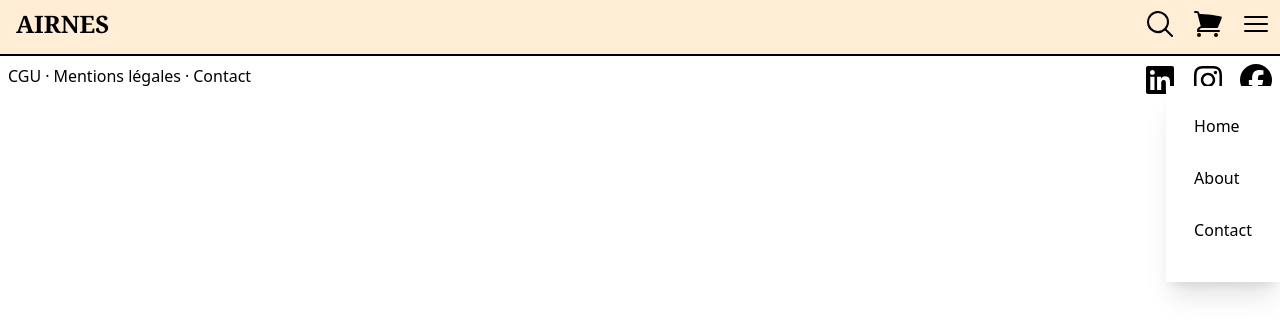
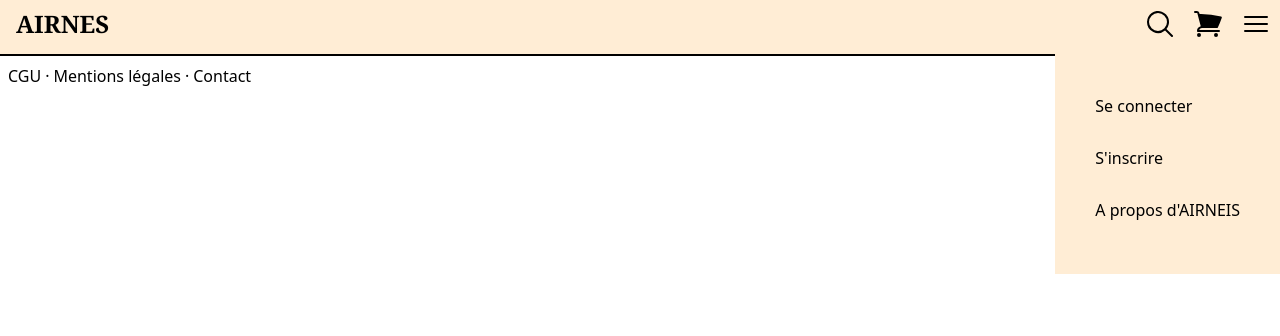
Before and after one commit to B3-Team6/e-commerce-project, a Next.js app: page / in a window 1280 px wide. Both pictures are taken after a click on the button 1256 px from the left and 24 px from the top of the page. Shown: the top 336 px of the page. Built offline with nearby package versions, Linux system fonts and the light colour scheme.

Commit message:
burger menu done

```diff
--- a/src/components/Layout/Navbar.jsx
+++ b/src/components/Layout/Navbar.jsx
@@ -19,18 +19,18 @@ const Navbar = () => {
           <ShoppingCartIcon className="h-8 w-8  hover:text-white" />
           <div className="">
           <button onClick={() => setIsOpen(!isOpen)} className="focus:outline-none">
-          <Bars3Icon className="h-8 w-8  hover:text-white" />
+          <Bars3Icon className="h-8 w-8  hover:text-white  " />
           </button>
           {isOpen && (
-        <ul className="absolute right-0 mt-10 bg-white p-5 shadow-xl">
+        <ul className="absolute right-0 mt-2 bg-orange-100 p-8   ">
           <li className="mb-3">
-            <a href="#" className="block p-2 hover:bg-orange-100">Home</a>
+            <a href="#" className="block p-2 hover:text-white hover:bg-black  justify-center">Se connecter</a>
           </li>
           <li className="mb-3">
-            <a href="#" className="block p-2 hover:bg-gray-200">About</a>
+            <a href="#" className="block p-2  hover:text-white hover:bg-black">S'inscrire</a>
           </li>
           <li className="mb-3">
-            <a href="#" className="block p-2 hover:bg-gray-200">Contact</a>
+            <a href="#" className="block p-2 hover:text-white hover:bg-black">A propos d'AIRNEIS</a>
           </li>
         </ul>
       )}
```
